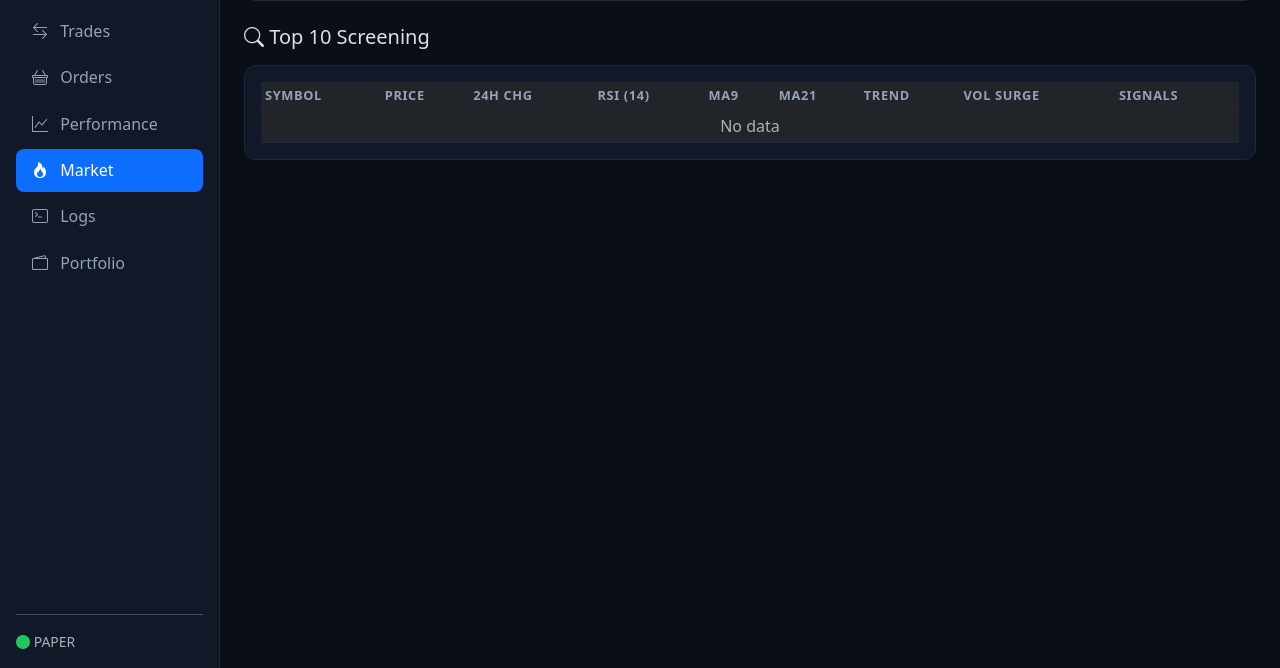
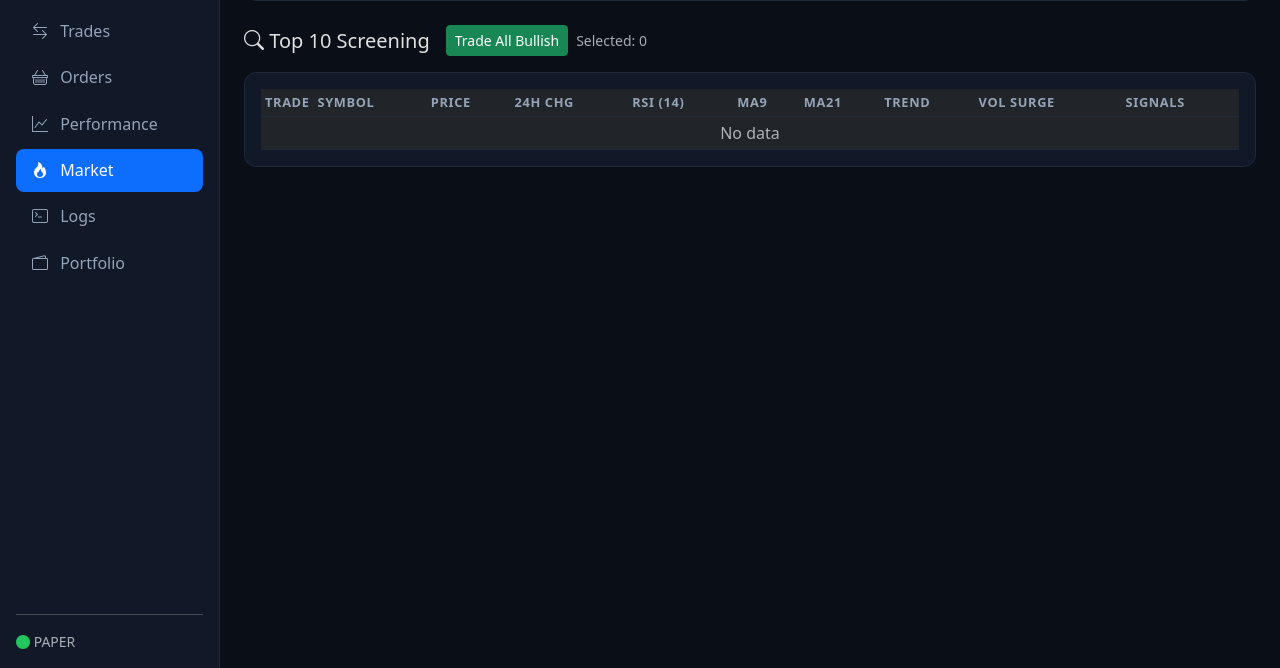
Before and after one commit to teguh2910/tokobot-trading, a FastAPI app: page /trending in a window 1280 px wide. Shown: the part 132-800 px from the top of the page. Run offline with FastAPI, Linux system fonts and the light colour scheme; data that the repository does not hold is empty.

Commit message:
Add trade selection: checkboxes, Trade All Bullish, persist selected symbols

```diff
--- a/web/server.py
+++ b/web/server.py
@@ -441,6 +441,22 @@ async def api_screen(limit: int = 10, sort: str = "gainers"):
     return {"screen": results}
 
 
+SELECTED_SYMBOLS_FILE = Path("/tmp/tokobot_selected_symbols.json")
+
+@app.get("/api/screen/selected")
+async def get_selected_symbols():
+    if SELECTED_SYMBOLS_FILE.exists():
+        data = json.loads(SELECTED_SYMBOLS_FILE.read_text())
+        return {"symbols": data.get("symbols", [])}
+    return {"symbols": []}
+
+@app.post("/api/screen/selected")
+async def set_selected_symbols(data: dict):
+    symbols = data.get("symbols", [])
+    SELECTED_SYMBOLS_FILE.write_text(json.dumps({"symbols": symbols}))
+    return {"ok": True, "symbols": symbols}
+
+
 @app.websocket("/ws")
 async def websocket_endpoint(websocket: WebSocket):
     await websocket.accept()
--- a/web/templates/trending.html
+++ b/web/templates/trending.html
@@ -30,13 +30,18 @@
     </div>
 </div>
 
-<h5 class="mb-3"><i class="bi bi-search"></i> Top 10 Screening</h5>
+<div class="d-flex flex-wrap align-items-center gap-2 mb-3">
+    <h5 class="mb-0 me-2"><i class="bi bi-search"></i> Top 10 Screening</h5>
+    <button class="btn btn-sm btn-success" onclick="tradeAllBullish()">Trade All Bullish</button>
+    <span class="text-muted small" id="selected-count">Selected: 0</span>
+</div>
 <div class="card">
     <div class="card-body">
         <div class="table-responsive">
             <table class="table table-hover table-sm" id="screen-table">
                 <thead>
                     <tr>
+                        <th style="width:40px">Trade</th>
                         <th>Symbol</th>
                         <th>Price</th>
                         <th>24h Chg</th>
@@ -49,7 +54,7 @@
                     </tr>
                 </thead>
                 <tbody id="screen-body">
-                    <tr><td colspan="9" class="text-center text-muted">Loading...</td></tr>
+                    <tr><td colspan="10" class="text-center text-muted">Loading...</td></tr>
                 </tbody>
             </table>
         </div>
@@ -62,6 +67,7 @@
 const nf = (v, d=2) => Number(v || 0).toLocaleString('id-ID', {minimumFractionDigits:d, maximumFractionDigits:d});
 let allCoins = [];
 let showGainersMode = true;
+let selectedSymbols = new Set();
 
 async function loadTrending() {
     try {
@@ -105,7 +111,7 @@ async function loadScreen() {
         const items = data.screen || [];
         const tbody = document.getElementById('screen-body');
         if (!items.length) {
-            tbody.innerHTML = '<tr><td colspan="9" class="text-center text-muted">No data</td></tr>';
+            tbody.innerHTML = '<tr><td colspan="10" class="text-center text-muted">No data</td></tr>';
             return;
         }
         tbody.innerHTML = items.map(c => {
@@ -115,12 +121,19 @@ async function loadScreen() {
             const trendCls = c.ma_bullish ? 'text-success' : 'text-danger';
             const trendIcon = c.ma_bullish ? '▲' : '▼';
             const volCls = c.vol_surge > 2 ? 'text-warning' : '';
+            const canTrade = c.ma_bullish;
+            const isSelected = selectedSymbols.has(c.symbol);
             const badges = c.signals.map(s => {
                 const cls = s.includes('bullish') || s.includes('oversold') ? 'bg-success' :
                             s.includes('bearish') || s.includes('overbought') ? 'bg-danger' : 'bg-warning';
                 return `<span class="badge ${cls} me-1">${s}</span>`;
             }).join('');
-            return `<tr>
+            return `<tr class="${isSelected ? 'table-active' : ''}">
+                <td>
+                    <input type="checkbox" class="form-check-input trade-check" data-symbol="${c.symbol}"
+                        ${!canTrade ? 'disabled' : ''} ${isSelected ? 'checked' : ''}
+                        onchange="toggleSymbol('${c.symbol}', this.checked)">
+                </td>
                 <td><strong>${c.symbol}</strong></td>
                 <td>${nf(c.price)}</td>
                 <td class="${chgCls} fw-bold">${chgArrow} ${nf(c.change_pct)}%</td>
@@ -132,10 +145,59 @@ async function loadScreen() {
                 <td>${badges}</td>
             </tr>`;
         }).join('');
+        updateSelectedCount();
     } catch (e) {
         document.getElementById('screen-body').innerHTML =
-            '<tr><td colspan="9" class="text-danger text-center">Failed to load</td></tr>';
+            '<tr><td colspan="10" class="text-danger text-center">Failed to load</td></tr>';
     }
+}
+
+async function toggleSymbol(symbol, checked) {
+    if (checked) {
+        selectedSymbols.add(symbol);
+    } else {
+        selectedSymbols.delete(symbol);
+    }
+    await saveSelected();
+    updateSelectedCount();
+    highlightRows();
+}
+
+async function tradeAllBullish() {
+    const sort = showGainersMode ? 'gainers' : 'losers';
+    const res = await fetch('/api/screen?limit=10&sort=' + sort);
+    const data = await res.json();
+    (data.screen || []).filter(c => c.ma_bullish).forEach(c => selectedSymbols.add(c.symbol));
+    await saveSelected();
+    loadScreen();
+}
+
+async function saveSelected() {
+    await fetch('/api/screen/selected', {
+        method: 'POST',
+        headers: {'Content-Type': 'application/json'},
+        body: JSON.stringify({symbols: [...selectedSymbols]})
+    });
+}
+
+async function loadSelected() {
+    try {
+        const res = await fetch('/api/screen/selected');
+        const data = await res.json();
+        (data.symbols || []).forEach(s => selectedSymbols.add(s));
+    } catch (e) {}
+}
+
+function updateSelectedCount() {
+    document.getElementById('selected-count').textContent = 'Selected: ' + selectedSymbols.size;
+}
+
+function highlightRows() {
+    document.querySelectorAll('.trade-check').forEach(cb => {
+        const row = cb.closest('tr');
+        if (cb.checked) row.classList.add('table-active');
+        else row.classList.remove('table-active');
+    });
 }
 
 function showGainers() {
@@ -154,8 +216,10 @@ function showLosers() {
     loadScreen();
 }
 
-loadTrending();
-loadScreen();
+loadSelected().then(() => {
+    loadTrending();
+    loadScreen();
+});
 setInterval(() => { loadTrending(); loadScreen(); }, 30000);
 </script>
 {% endblock %}
```
